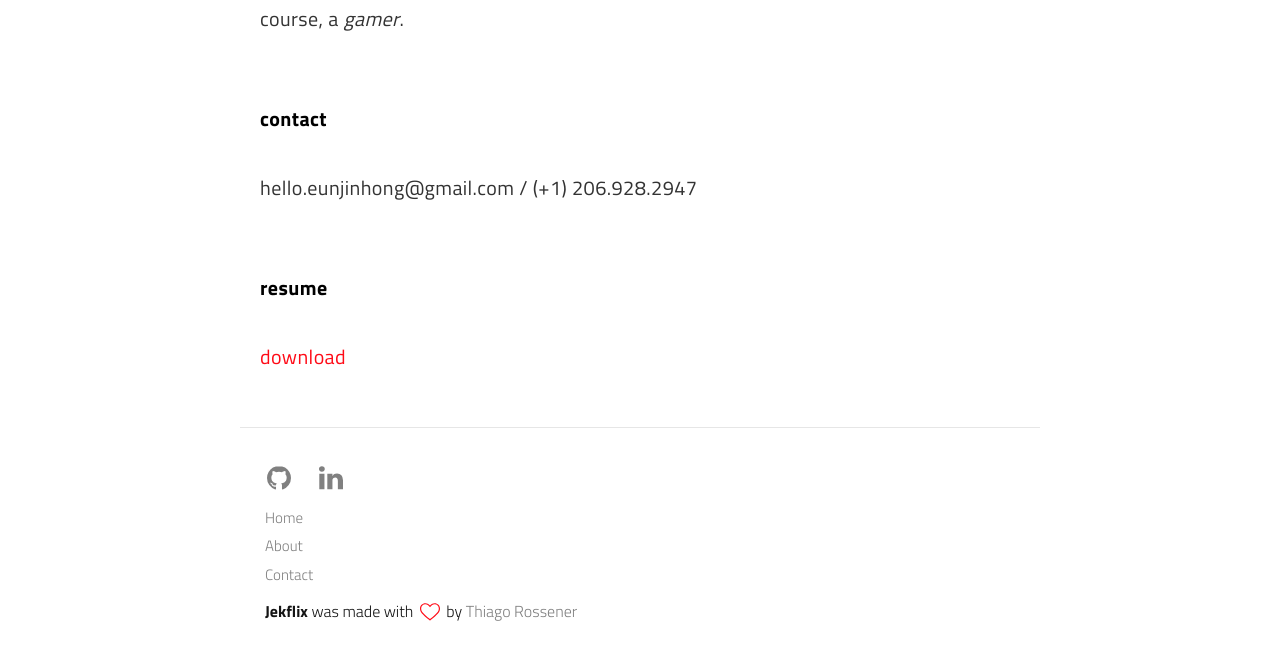
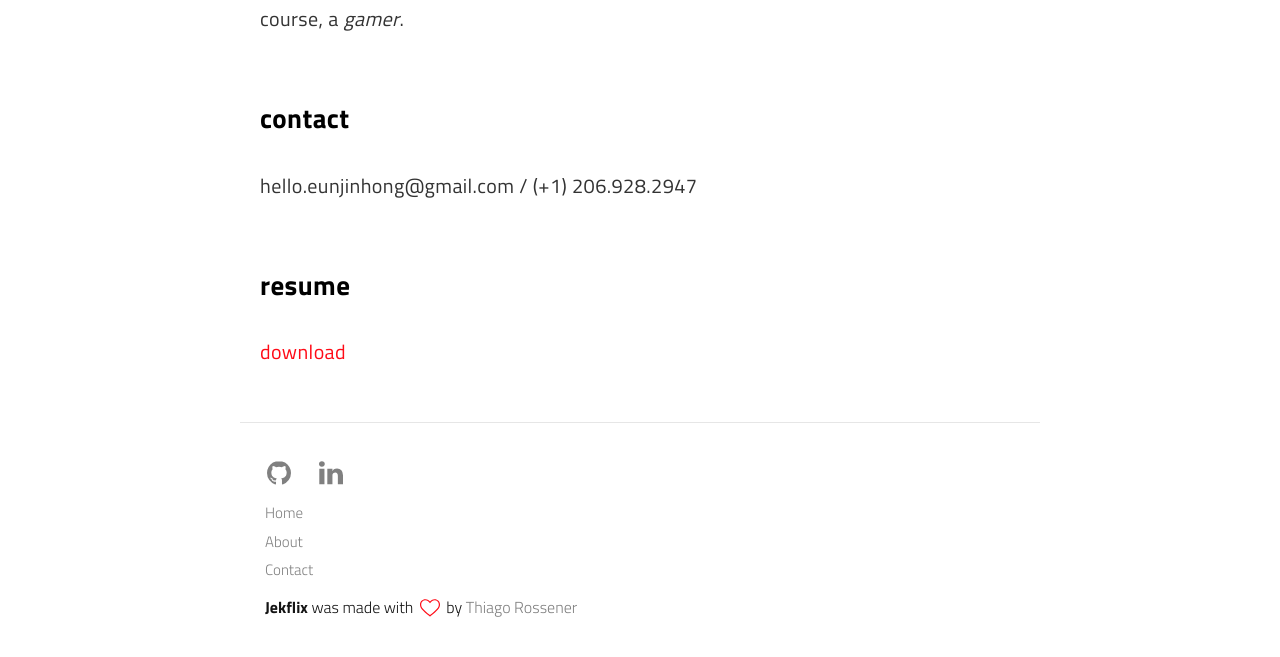
Before and after one commit to helloeunjinhong/helloeunjinhong.github.io, a Jekyll site: the page built from pages/about.md, in a window 1280 px wide. Shown: the part 881-1538 px from the top of the page. Built offline with Jekyll 4.4.1, drawn with Linux system fonts in a browser that asks for light colours; a script that is not in the unit is left out.

```diff
--- a/pages/about.md
+++ b/pages/about.md
@@ -13,9 +13,9 @@ permalink: /about/
 **_Eunjin Hong_**, a passionate **software engineer** focused on **AI** and **game development**. Also that one huge nerd who's a *cartoon/anime enthusiast*, *movie enjoyer*, and of course, a *gamer*.
 
 
-#### contact
+### contact
 hello.eunjinhong@gmail.com / (+1) 206.928.2947
 
 
-#### resume
+### resume
 [download](../assets/resume/EunjinHong_RESUME.pdf)
```
